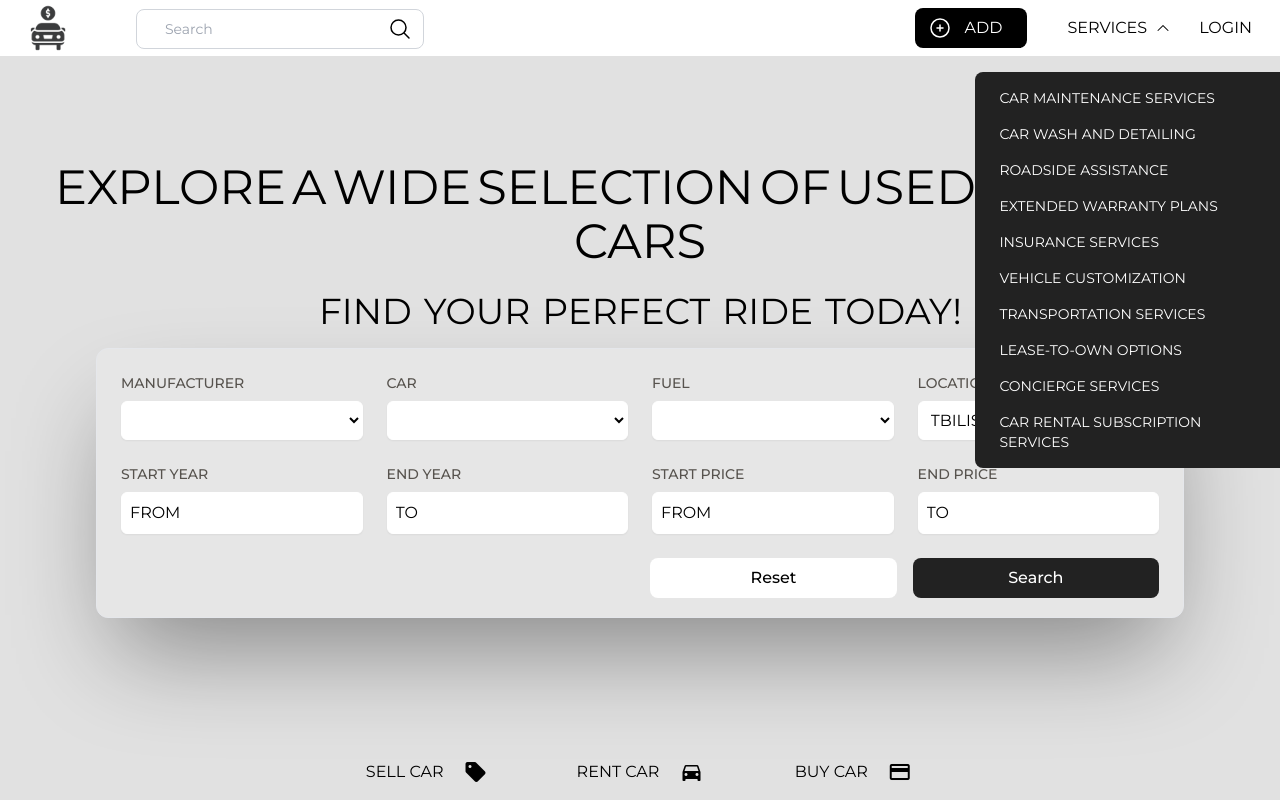
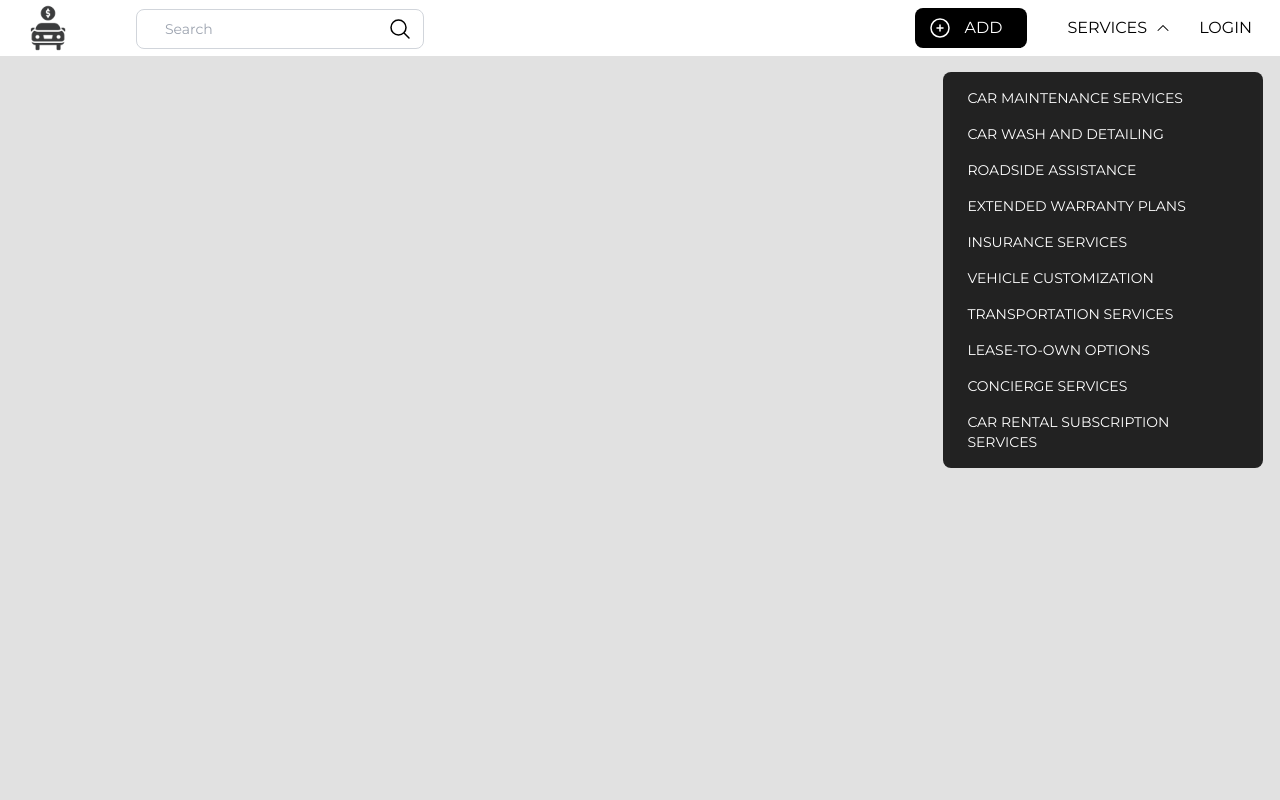
Before and after one commit to vaanskii/auto-market, a Vue app in the folder automarket_frontend/: page /about in a window 1280 px wide. Both pictures are taken after a click on the button "SERVICES". Shown: the top 800 px of the page. Built offline with nearby package versions, Linux system fonts and the light colour scheme; the HTML template or start-up script is replaced by a standard one.

Commit message:
Commit changes.

```diff
--- a/automarket_frontend/src/App.vue
+++ b/automarket_frontend/src/App.vue
@@ -1,15 +1,13 @@
 <template>
   <Navigation/>
-  <Main/>
+  <RouterView/>
 </template>
 
 <script>
 import Navigation from './components/Navigation.vue'
-import Main from './components/Main.vue'
 export default{
 components:{
   Navigation,
-  Main,
 }
 }
 </script>
--- a/automarket_frontend/src/components/Cards.vue
+++ b/automarket_frontend/src/components/Main/Cards.vue
@@ -2,10 +2,12 @@
   <vue-horizontal responsive class="md:w-full overflow-hidden">
     <section v-for="(card, index) in cards" :key="card.title" class="group sm:w-1/2 md:w-1/3 lg:w-1/4 w-[90%]">
       <div class="relative">
-        <img class="md:w-full w-[100%] cursor-pointer max-w-full md:h-60 h-52 transition-transform transform hover:scale-105 rounded-md" :src="card.image" alt="">
+        <img class="md:w-full w-[100%] cursor-pointer max-w-full md:h-60 h-52 transition-transform transform hover:scale-105 rounded-t-md" :src="card.image" alt="">
       </div>
-      <h3 class="cursor-pointer">{{ card.title }}</h3>
-      <p class="cursor-pointer">{{ card.price }}</p>
+      <div class="bg-[#E6E6E6] text-black shadow-sm mt-1 rounded-b-lg flex justify-center flex-col items-start cursor-pointer transition-transform transform hover:scale-105">
+        <h3 class="uppercase ml-4 cursor-pointer max-w-[90%] whitespace-nowrap overflow-hidden overflow-ellipsis">{{ card.title }}</h3>
+        <p class="cursor-pointer ml-4 mt-3 mb-2">{{ card.price }}</p>
+      </div>
     </section>
   </vue-horizontal>
 </template>
@@ -17,9 +19,9 @@ export default {
   data() {
     return {
       cards: [
-        { title: 'iyideba bmw f90',  image: '/peakpx.jpg', owner: 'Vaanskii', price: 5000+ '$'},
+        { title: 'iyideba bmw f90 2024 wliani fcdsfdsfsdf',  image: '/peakpx.jpg', owner: 'Vaanskii', price: 5000+ '$'},
+        { title: 'Card 1',  image: '/peakpx.jpg', owner: 'Toka', price: 5000+ '$'},
         { title: 'Card 2',  image: '/mercedes.jpg', owner: 'Luka', price: 5000+ '$'},
-        { title: 'Card 3',  image: '/peakpx.jpg', owner: 'Toka', price: 5000+ '$'},
         { title: 'Card 4',  image: '/mercedes.jpg', owner: 'Nika', price: 5000+ '$'},
         { title: 'Card 5',  image: '/peakpx.jpg', owner: 'Vaanskii', price: 5000+ '$'},
         { title: 'Card 6',  image: '/mercedes.jpg', owner: 'Zura', price: 5000+ '$'},
--- a/automarket_frontend/src/components/Filter.vue
+++ b/automarket_frontend/src/components/Main/Filter.vue
@@ -22,11 +22,10 @@
               </div>
               <!-- Gasoline -->
               <div class="flex flex-col">
-                <label for="fuel" class="text-sm font-medium text-stone-600 uppercase">Fuel</label>
-                <select v-model="selectedFuel" id="fuel" class="mt-2 text-black block w-full rounded-md border border-white bg-white px-2 py-2 shadow-sm outline-none">
-                    <option>Diesel</option>
-                    <option>Gasoline</option>
-                    <option>Gas</option>
+                <label for="type" class="text-sm font-medium text-stone-600 uppercase">Types</label>
+                <select v-model="selectedType" id="type" class="mt-2 text-black block w-full rounded-md border border-white bg-white px-2 py-2 shadow-sm outline-none">
+                    <option>FOR SELL</option>
+                    <option>FOR RENT</option>
                 </select>
                 </div>
               <!-- Location -->
@@ -76,7 +75,7 @@ data() {
     return {
     selectedBrand: '',
     selectedCar: '',
-    selectedFuel: '',
+    selectedType: '',
     startYear: '',
     endYear: '',
     startPrice: '',
@@ -97,7 +96,7 @@ methods: {
     resetFields() {
     this.selectedBrand = '',
     this.selectedCar = '',
-    this.selectedFuel = '',
+    this.selectedType = '',
     this.startYear = '',
     this.endYear = '',
     this.startPrice= '',
--- a/automarket_frontend/src/components/Main.vue
+++ b/automarket_frontend/src/components/Main/Main.vue
@@ -6,10 +6,10 @@
       </div>
       <div>
         <div class="flex items-center justify-center">
-          <h1 class="typed-text absolute top-40 text-center uppercase text-2xl sm:text-3xl md:text-3xl lg:text-4xl xl:text-5xl">
+          <h1 class="typed-text absolute md:top-40 font-[500] top-32 text-center uppercase text-2xl sm:text-3xl md:text-3xl lg:text-4xl xl:text-5xl">
             <span v-for="(word, index) in words" :key="index" :class="'word-' + index">{{ word }}</span>
           </h1>
-          <h1 class="typed-text absolute top-72 text-center uppercase text-lg sm:text-xl md:text-2xl lg:text-2xl xl:text-4xl">
+          <h1 class="typed-text absolute top-72 font-[500] text-center uppercase text-lg sm:text-xl md:text-2xl lg:text-2xl xl:text-4xl">
             <span v-for="(word, index) in words2" :key="index" :class="'word2-' + index">{{ word }}</span>
           </h1>
         </div>
@@ -43,15 +43,7 @@
   </div>
 
   <section class="w-full bg-lights md:py-52 mt-36 py-28 md:bg-cover md:bg-center bg-cover bg-center my-20 border bg-fixed bg-no-repeat"></section>
-  <section class="w-5/6 m-auto mt-10 grid grid-col-1 gap-x-3 gap-y-10 md:grid-cols-2 max-w-6xl items-center mb-20  ">
-
-  <div class="py-3 px-2">
-    <div class="parallax flex rounded-sm bg-no-repeat bg-center bg-cover md:bg-center"></div>
-  </div>
-  <div class="py-3 px-2 ">
-   <h1 class="text-5xl mb-8">New interior</h1>
-   <p class="text-md">Lorem ipsum dolor sit amet, consectetur adipiscing elit. Suspendisse in turpis at libero euismod luctus vel sit amet lorem.<br/>  Maecenas lorem metus, semper in lobortis imperdiet, pulvinar sed felis. Maecenas aliquam velit in ligula tincidunt imperdiet. Integer interdum enim ut placerat dignissim. Maecenas turpis orci, facilisis vitae ligula non, luctus convallis risus. </p>
-  </div>
+  <section class="w-5/6 m-auto mt-10 grid grid-col-1 gap-x-3 gap-y-10 md:grid-cols-2 max-w-6xl items-center mb-20">
   </section>
 </template>
 
@@ -69,13 +61,21 @@ export default {
     return {
       words: [
         'Explore',
+        ' ',
         'a',
+        ' ',
         'Wide',
+        ' ',
         'selection',
+        ' ',
         'of',
+        ' ',
         'used',
+        ' ',
         'and',
+        ' ',
         'new',
+        ' ',
         'cars',
       ],
       words2: [
--- a/automarket_frontend/src/components/Navigation.vue
+++ b/automarket_frontend/src/components/Navigation.vue
@@ -46,7 +46,7 @@
           <a href="#" class="py-2 px-3 block uppercase">add</a>
         </button>
         <!--Dropdown toggle-->
-        <div class="relative">
+        <div class="relative md:block hidden">
           <button type="button" @click="toggleDropdown" class="dropdown-toggle py-2 px-3 hover:bg-gray-100 hover:text-black flex items-center gap-2 rounded">
             <span class="pointer-events-none select-none uppercase">Services</span>
             <div class="pointer-events-none select-none flex items-center">
@@ -69,7 +69,7 @@
               leave-class="translate-y-0 scale-y-100 opacity-100"
               leave-to-class="-translate-y-1/2 scale-y-0 opacity-0"
           >
-          <div v-if="dropdownOpen" class="dropdown-menu flex flex-col md:absolute translate-transform ease-in-out duration-300 md:bg-[#222] md:mt-6 md:-ml-20 text-sm md:text-white text-[#222] rounded-lg md:py-2 w-80">
+          <div v-if="dropdownOpen" class="dropdown-menu flex flex-col md:absolute translate-transform ease-in-out duration-300 md:bg-[#222] md:mt-6 md:-ml-28 text-sm md:text-white text-[#222] rounded-lg md:py-2 w-80">
             <a href="#" class="block px-6 py-2 rounded md:hover:bg-gray-300 uppercase">Car Maintenance Services</a>
             <a href="#" class="block px-6 py-2 rounded md:hover:bg-gray-300 uppercase">Car Wash and Detailing</a>
             <a href="#" class="block px-6 py-2 rounded md:hover:bg-gray-300 uppercase">Roadside Assistance</a>
@@ -83,7 +83,20 @@
           </div>
         </transition>
         </div>
-        <a href="#" class="py-2 px-3 block uppercase">Login</a>
+        <div v-if="!dropdownOpen" class="flex-col text-center md:hidden block">
+            <a href="#" class="block px-6 py-2 rounded md:hover:bg-gray-300 uppercase">Car Maintenance Services</a>
+            <a href="#" class="block px-6 py-2 rounded md:hover:bg-gray-300 uppercase">Car Wash and Detailing</a>
+            <a href="#" class="block px-6 py-2 rounded md:hover:bg-gray-300 uppercase">Roadside Assistance</a>
+            <a href="#" class="block px-6 py-2 rounded md:hover:bg-gray-300 uppercase">Extended Warranty Plans</a>
+            <a href="#" class="block px-6 py-2 rounded md:hover:bg-gray-300 uppercase">Insurance Services</a>
+            <a href="#" class="block px-6 py-2 rounded md:hover:bg-gray-300 uppercase">Vehicle Customization</a>
+            <a href="#" class="block px-6 py-2 rounded md:hover:bg-gray-300 uppercase">Transportation Services</a>
+            <a href="#" class="block px-6 py-2 rounded md:hover:bg-gray-300 uppercase">Lease-to-Own Options</a>
+            <a href="#" class="block px-6 py-2 rounded md:hover:bg-gray-300 uppercase">Concierge Services</a>
+            <a href="#" class="block px-6 py-2 rounded md:hover:bg-gray-300 uppercase">Car Rental Subscription Services</a>
+            <hr class="h-[1.5px] my-8 bg-[#222] border-0">
+          </div>
+        <a href="#" class="py-2 px-3 md:block hidden uppercase">Login</a>
       </div>
     </div>
   </nav>
--- a/automarket_frontend/src/views/HomeView.vue
+++ b/automarket_frontend/src/views/HomeView.vue
@@ -1,9 +1,12 @@
 <template>
-
+    <Main/>
 </template>
 
 <script>
+import Main from '../components/main/Main.vue'
 export default{
-
+components:{
+  Main,
+}
 }
 </script>
```
